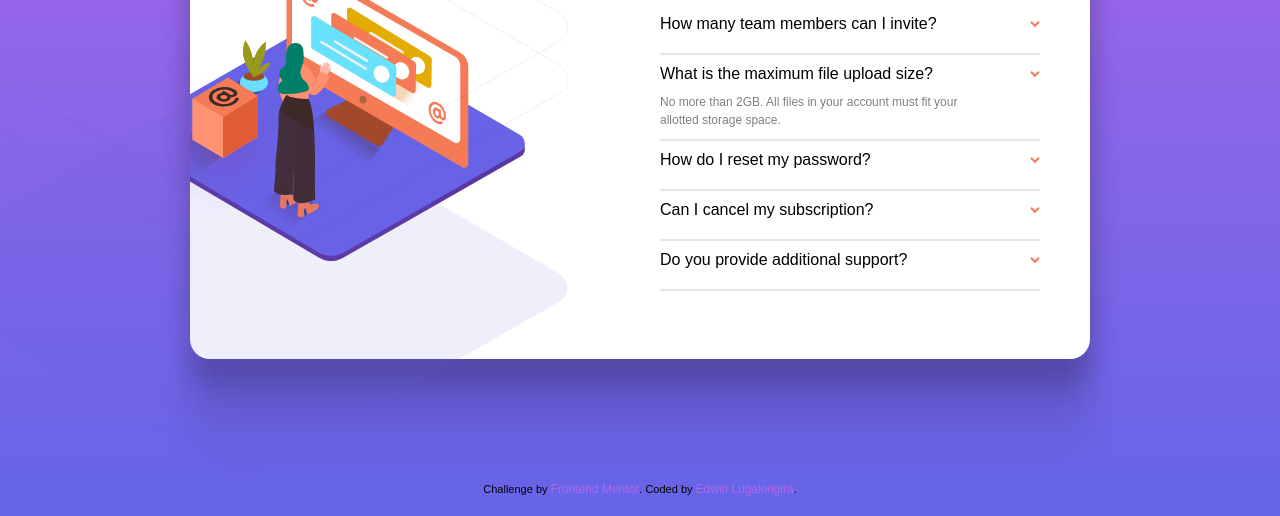
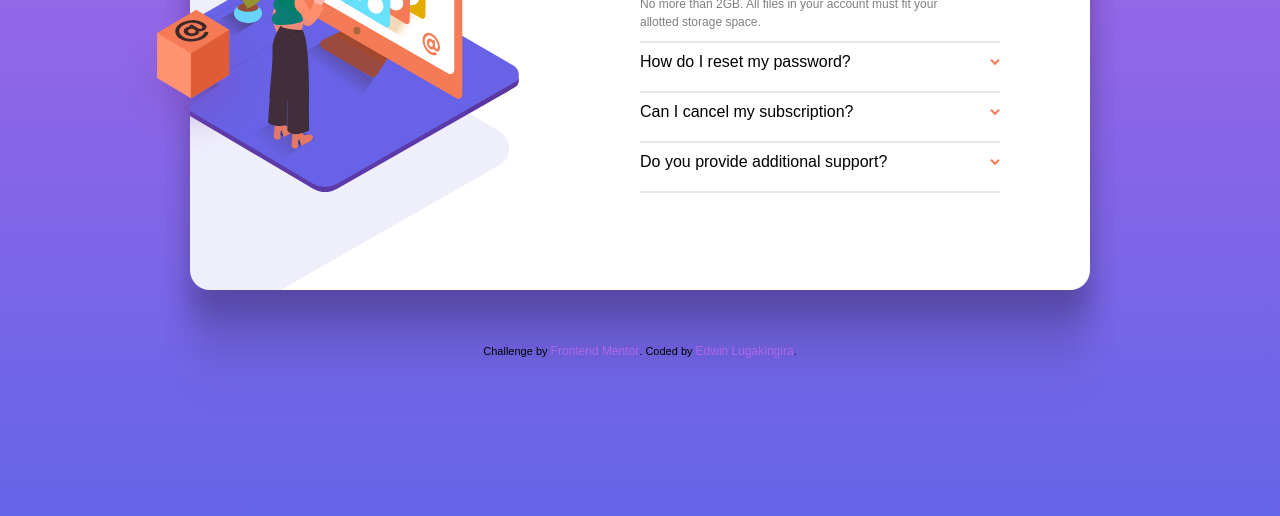
Before and after one commit to kaigwa/faq-accordion-card-main, a plain HTML site: page index.html in a window 1280 px wide. Shown: the part 284-800 px from the top of the page. Drawn offline with Linux system fonts and the light colour scheme.

Commit message:
new features

```diff
--- a/index.css
+++ b/index.css
@@ -18,6 +18,7 @@ body{
     background: linear-gradient(hsl(273, 75%, 66%), hsl(240, 73%, 65%));
     background-repeat: no-repeat;
     background-size: cover;
+    /* overflow: hidden; */
 }
 
 
@@ -91,6 +92,7 @@ h1{
     display: inline;
     margin-top: 6px;
     float:right;
+    /* transform: rotate(45deg); */
   }
 
 
@@ -128,6 +130,7 @@ h1{
     /* background-color: aquamarine; */
     font-size: 11px;
     text-align: center;
+    height: 20%;
 }
 
 .attribution a {
@@ -146,6 +149,7 @@ h1{
         flex-direction: column;
         justify-content: center;
         align-items: center;
+
     }
 
     .white{
@@ -159,6 +163,19 @@ h1{
 
     }
 
+    .at{
+        width: 140px;
+        height: 140px;
+        display: flex;
+        flex-direction: column;
+        justify-content: flex-start;
+        position: relative;
+        left: -7.5%;
+        top: 45%;
+        z-index: 1;
+        transform: scale(1.1);
+        /* background-color: burlywood; */
+    }
 
 /* image container design section */
     .illustration{
@@ -168,19 +185,7 @@ h1{
         display: block;
         flex-direction: row;
         align-items: center;
-        overflow: hidden;
-    }
-
-    .at{
-        width: 140px;
-        height: 140px;
-        display: flex;
-        flex-direction: column;
-        justify-content: flex-start;
-        position: absolute;
-        left: 12.1%;
-        top: 45%;
-        z-index: 1;
+        /* background-color: brown; */
     }
 
     .image1{
@@ -190,7 +195,27 @@ h1{
         flex-direction: column;
         justify-content: center;
         align-items: center;
+        overflow: hidden;
+        /* background-color: brown; */
+        position: relative;
+        top: 0;
+        left: -35%;
     }
+
+    .sister{
+        /* background-color: red; */
+        width: 400px;
+        display: flex;
+        flex-direction: row;
+        /* z-index: 1; */
+        /* justify-content: center; */
+        /* align-items: center; */
+        transform: translateX(-91px);
+        position: relative;
+        bottom: 0;
+        left: 5%;
+    }
+
 
     .image2{
         width: 100%;
@@ -199,29 +224,23 @@ h1{
         flex-direction: column;
         justify-content: center;
         align-items: center;
-
+        /* background-color: black; */
+        position: relative;
+        top: -100%;
+        left: -35%;
+        overflow: hidden;
     }
 
-    .sister{
-        /* background-color: red; */
-        width: 400px;
-        display: flex;
-        flex-direction: row;
-        z-index: 1;
-        /* justify-content: center; */
-        /* align-items: center; */
-        transform: translateX(-90px);
-    }
 
     .shade{
         /* background-color: blue; */
-        position: absolute;
-        bottom: 5%;
-        left: -8%;
-        width: 670px;
-        /* display: flex;
-        flex-direction: row; */
-        /* justify-content: center; */
+        position: relative;
+        top: -7.5%;
+        left: -120%;
+        width: 200%;
+        display: flex;
+        flex-direction: row;
+        justify-content: center;
 
     }
 /*
@@ -235,16 +254,19 @@ h1{
     }  */
 
 
-
     /* text design section */
     .content{
-        width: 50%;
+        /* background-color: cadetblue; */
+        width: 60%;
+        height: 100%;
         margin: auto;
-        padding: 0 50px 0 20px;
+        /* padding: 0 50px 0 20px; */
+        position: relative;
+        left: -10%;
     }
 
     .content h1{
         text-align: start;
-        padding: 20px 0;
+        padding: 40px 0;
     }
 }
--- a/index.html
+++ b/index.html
@@ -13,11 +13,11 @@
 <body>
 <!-- container that define the whole card -->
     <div class="white">
-
+        <img class="at" src="./images/illustration-box-desktop.svg" alt="box" >
         <!-- animated portait of a women section/logo -->
         <div class="illustration">
             <!-- section that differentiate images that shows on mobile and other devices -->
-            <img class="at" src="./images/illustration-box-desktop.svg" alt="box" >
+
             <div class="image1">
                 <picture>
                     <source class="sister" media='(min-width:700px)' srcset="./images/illustration-woman-online-desktop.svg" alt="desktop">
```
